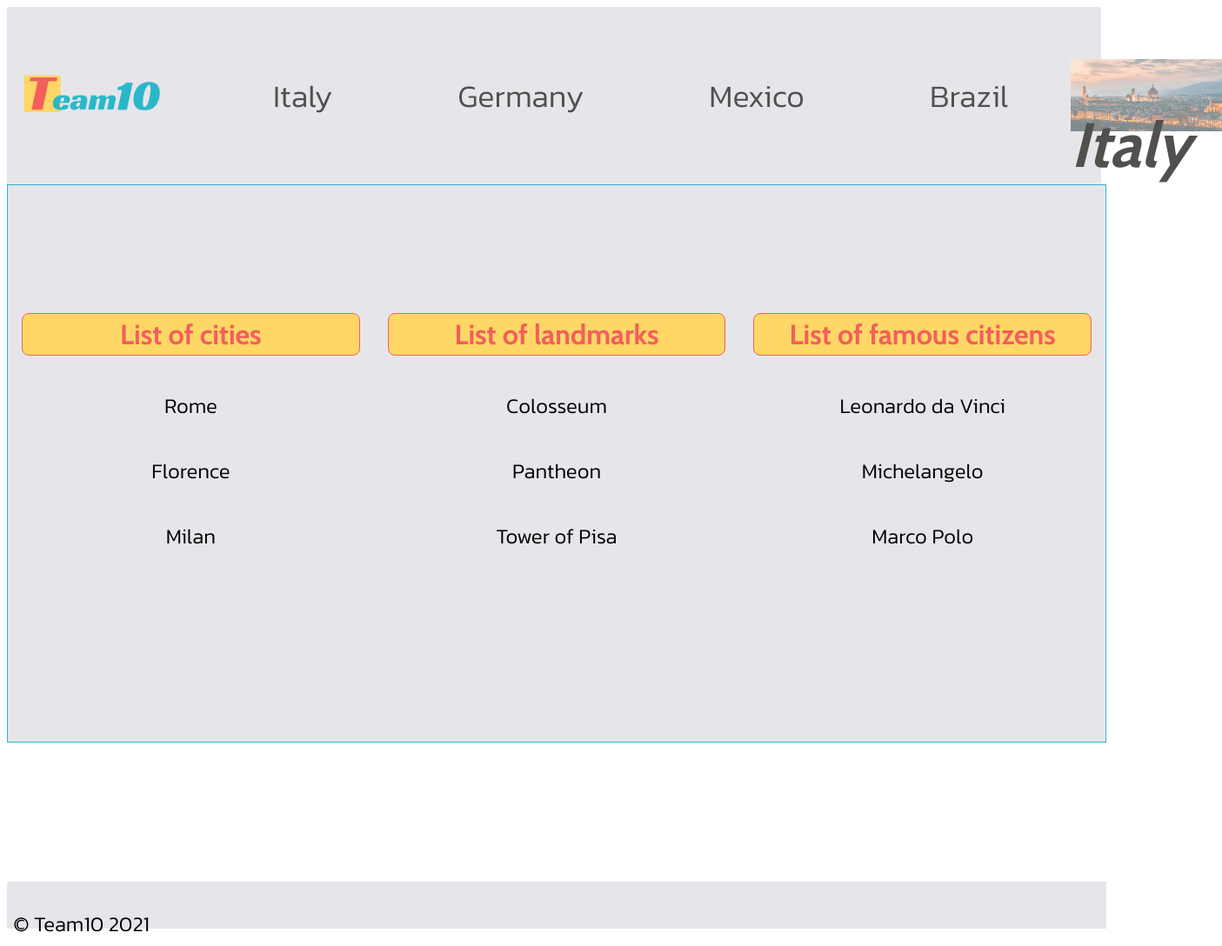
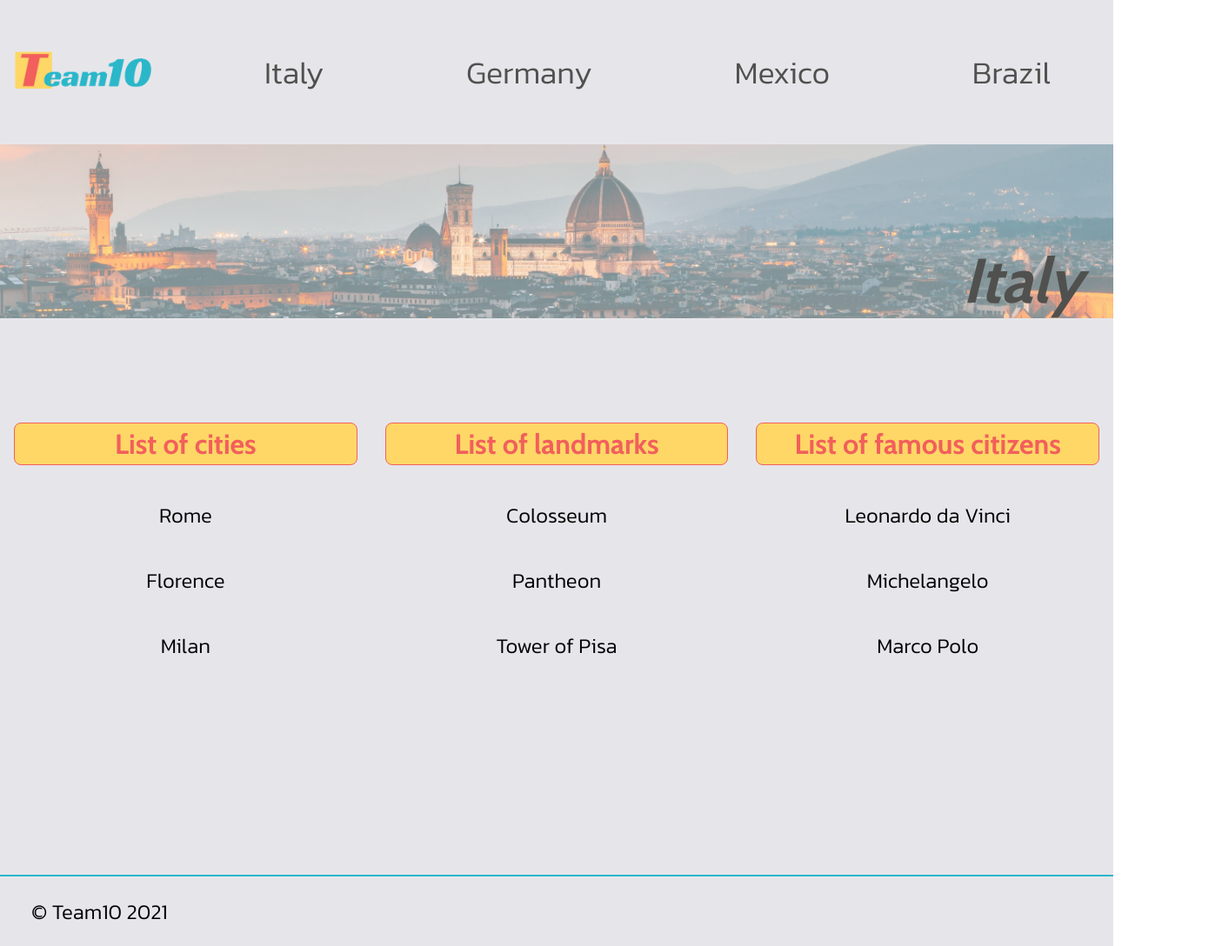
Before and after one commit to NewForce-Cohort-4/hello-world-team-10, a plain HTML site: page index.html in a window 1280 px wide. Shown: the whole page at 87% size, 1405 px wide, since content can reach past the window. Drawn offline with nearby package versions, Linux system fonts and the light colour scheme.

Commit message:
Updated body headers, removed margins, updated HTML div tags. Centered footer.

```diff
--- a/index.html
+++ b/index.html
@@ -11,7 +11,7 @@
 <body>
     <header>
 
-        <section class = 'head-container'>
+        <div class = 'head-container'>
             <img class = 'logo' src="/images/Team10-Logo-Thinner.png" alt="logo">
 
             <nav class = 'nav-list'>
@@ -26,7 +26,9 @@
         </div>
 
 
-            <div class = 'name-head'><h1>Italy</h1></div>
+        <div class = 'name-head'>
+            <h1>Italy</h1>
+        </div>
 
 
     </header>
--- a/styles/brazil.css
+++ b/styles/brazil.css
@@ -23,17 +23,12 @@ p, li {
     background-repeat: no-repeat;
     background-size: 100%;
     background-position: center;
-    /* margin: 16px; */
+    margin: 0px;
 }
 
 h2 {
     font-size: 2em;
     text-align: center;
-}
-
-header {
-    width: 98vw;
-    border: 2px solid var(--gainsboro)
 }
 
 .logo {
@@ -151,12 +146,13 @@ a:hover {
 }
 
 footer {
-    margin-top: 20vh;
+    display: flex;
+    height: 10vh;
     font-size: 1.5em;
     font-family: 'Kanit', sans-serif;
     background-color: var(--gainsboro);
-    height: 5vh;
-    padding: .3em;
+    padding: 0 1.5em;
+    align-items: center;
 }
 
 .nav-list-child:hover {
--- a/styles/container.css
+++ b/styles/container.css
@@ -1,5 +1,13 @@
+:root {
+    /* CSS HEX */
+   --pacific-blue: #2ab7caff;
+   --orange-yellow-crayola: #fed766ff;
+   --gainsboro: #e6e6eaff;
+   --davys-grey: #50514fff;
+   --fire-opal: #f25f5cff;
+   }
+
 main {
-    border: 1px solid var(--pacific-blue);
     height: 75vh;
     padding-bottom: 5vh;
     background-color: var(--gainsboro);
@@ -16,3 +24,7 @@ main {
 .list-child {
     background-color: var(--gainsboro);
 }
+
+footer {
+    border-top: 2px solid var(--pacific-blue);
+}
--- a/styles/germany.css
+++ b/styles/germany.css
@@ -23,17 +23,12 @@ p, li {
     background-repeat: no-repeat;
     background-size: 100%;
     background-position: center;
-    /* margin: 16px; */
+    margin: 0;
 }
 
 h2 {
     font-size: 2em;
     text-align: center;
-}
-
-header {
-    width: 98vw;
-    border: 2px solid var(--gainsboro)
 }
 
 .logo {
@@ -155,11 +150,14 @@ a:hover {
     opacity: 1.0;
 }
 
+/* Updated footer with display flex and height/padding. */
+
 footer {
-    margin-top: 20vh;
+    display: flex;
+    height: 10vh;
     font-size: 1.5em;
     font-family: 'Kanit', sans-serif;
     background-color: var(--gainsboro);
-    height: 5vh;
-    padding: .3em;
+    padding: 0 1.5em;
+    align-items: center;
 }
--- a/styles/main.css
+++ b/styles/main.css
@@ -23,17 +23,12 @@ p, li {
     background-repeat: no-repeat;
     background-size: 100%;
     background-position: center;
-    /* margin: 16px; */
+    margin: 0;
 }
 
 h2 {
     font-size: 2em;
     text-align: center;
-}
-
-header {
-    width: 98vw;
-    border: 2px solid var(--gainsboro)
 }
 
 .logo {
@@ -151,13 +146,16 @@ a:hover {
     color: var(--pacific-blue)
 }
 
+/* Updated footer with display flex and height/padding. */
+
 footer {
-    margin-top: 20vh;
+    display: flex;
+    height: 10vh;
     font-size: 1.5em;
     font-family: 'Kanit', sans-serif;
     background-color: var(--gainsboro);
-    height: 5vh;
-    padding: .3em;
+    padding: 0 1.5em;
+    align-items: center;
 }
 
 .nav-list-child:hover {
--- a/styles/mexico.css
+++ b/styles/mexico.css
@@ -23,17 +23,12 @@ p, li {
     background-repeat: no-repeat;
     background-size: 100%;
     background-position: center;
-    /* margin: 16px; */
+    margin: 0;
 }
 
 h2 {
     font-size: 2em;
     text-align: center;
-}
-
-header {
-    width: 98vw;
-    border: 2px solid var(--gainsboro)
 }
 
 .logo {
@@ -154,12 +149,14 @@ a:hover {
     color: var(--pacific-blue);
 }
 
+/* Updated footer with display flex and height/padding. */
 
 footer {
-    margin-top: 20vh;
+    display: flex;
+    height: 10vh;
     font-size: 1.5em;
     font-family: 'Kanit', sans-serif;
     background-color: var(--gainsboro);
-    height: 5vh;
-    padding: .3em;
+    padding: 0 1.5em;
+    align-items: center;
 }
```
Also changed, not shown: brazil.html (+5 -5 lines), germany.html (+4 -2 lines), mexico.html (+4 -2 lines).
